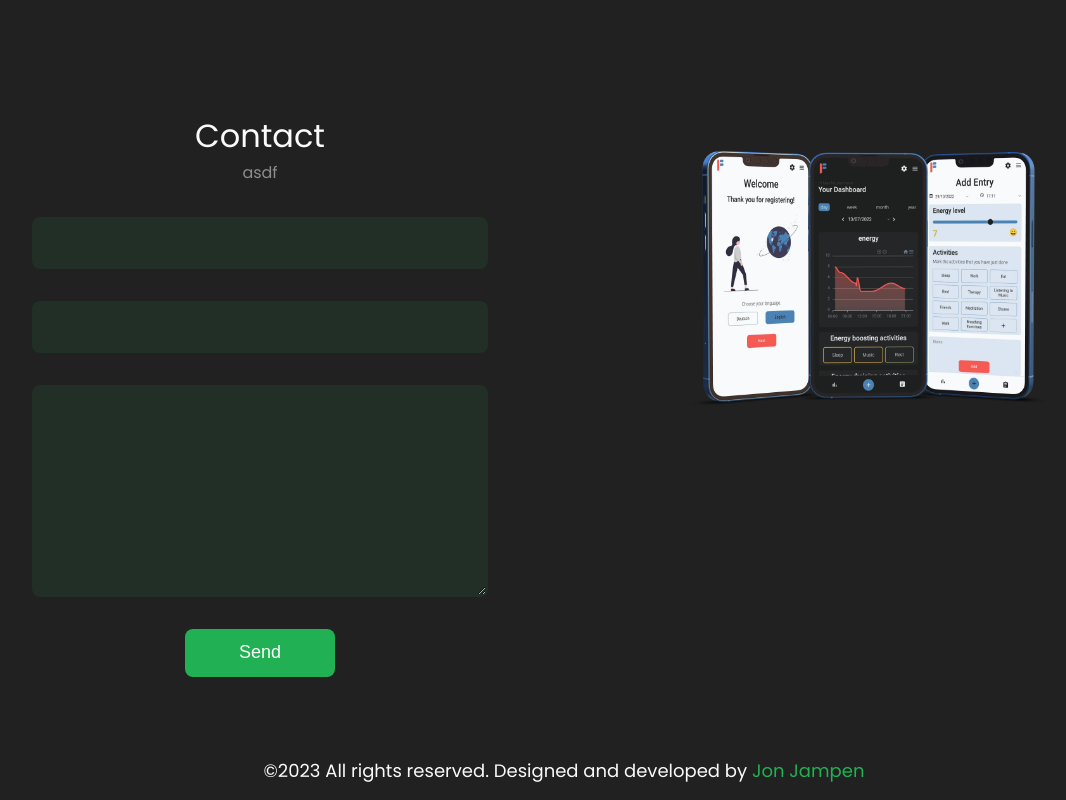
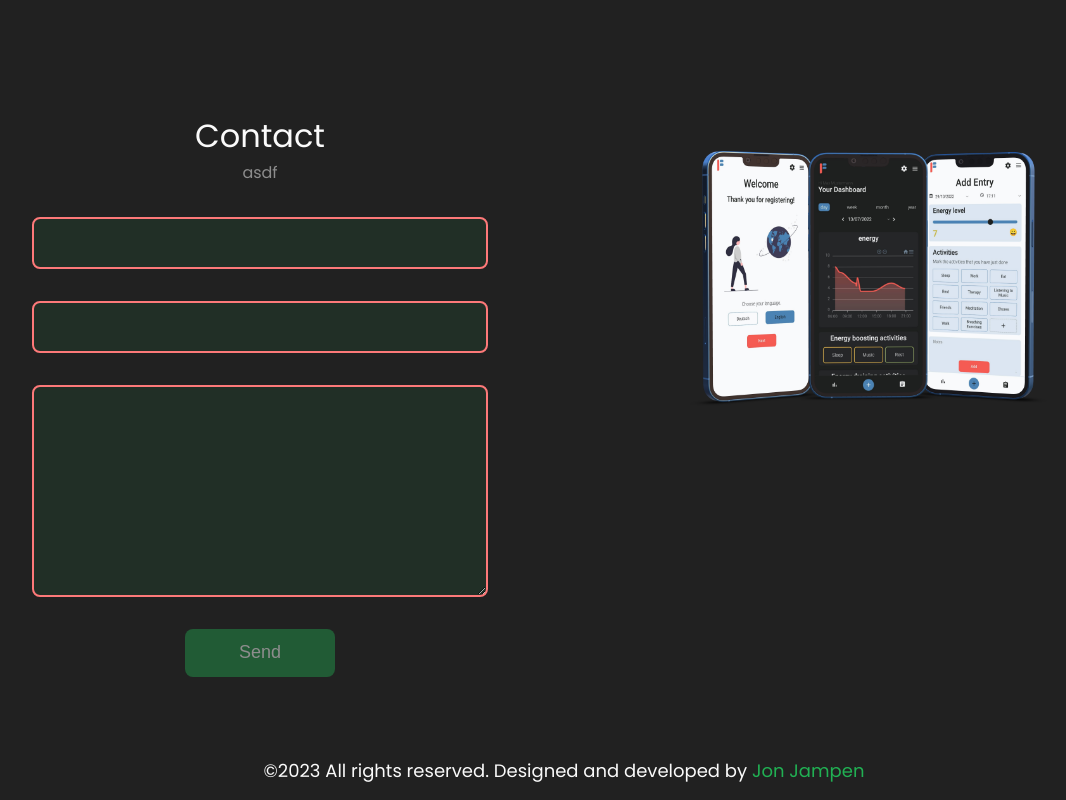
Before and after one commit to jonjampen/portfolio, a SvelteKit app: page / in a window 1280 px wide. Shown: the part 1424-2224 px from the top of the page, without its empty margins (76-1142 px from the left). Built offline with nearby package versions, Linux system fonts and the light colour scheme.

Commit message:
Form validation

```diff
--- a/src/global.scss
+++ b/src/global.scss
@@ -10,6 +10,7 @@
     --primary-transparent: #21b05318;
     --primary-semi-transparent: #21b05367;
     --gray: #8d8d8d;
+    --error: rgb(253, 121, 121);
 
 
     --background: var(--black);
@@ -87,6 +88,11 @@ button {
         cursor: pointer;
         background-color: var(--primary);
         color: var(--white);
+
+        &:disabled {
+            background-color: var(--primary-semi-transparent);
+            color: var(--gray);
+        }
     }
 }
 
--- a/src/routes/Contact.svelte
+++ b/src/routes/Contact.svelte
@@ -1,11 +1,30 @@
+<script>
+	import { onMount } from 'svelte';
+	let name,
+		email,
+		message,
+		nameClass = 'valid',
+		emailClass = 'valid',
+		messageClass = 'valid',
+		disabled = true,
+		title = 'Please fill out all fields';
+
+	$: name ? (nameClass = 'valid') : (nameClass = '');
+	$: email && email.includes('@') ? (emailClass = 'valid') : (emailClass = '');
+	$: message ? (messageClass = 'valid') : (messageClass = '');
+
+	$: nameClass == 'valid' && emailClass == 'valid' && messageClass == 'valid'
+		? ((disabled = false), (title = 'send message'))
+		: ((disabled = true), (title = 'Please fill out all fields'));
+</script>
+
 <section class="contactForm">
 	<h2>Contact</h2>
 	<h6>asdf</h6>
-
 	<form action="">
-		<input type="text" name="name" id="nameField" />
-		<input type="email" name="email" id="emailField" />
-		<textarea name="message" id="messageField" />
-		<button class="primary">Send</button>
+		<input type="text" name="name" id="nameField" bind:value={name} class={nameClass} />
+		<input type="email" name="email" id="emailField" bind:value={email} class={emailClass} />
+		<textarea name="message" id="messageField" bind:value={message} class={messageClass} />
+		<button class="primary" {disabled} {title}>Send</button>
 	</form>
 </section>
--- a/src/style/contact.scss
+++ b/src/style/contact.scss
@@ -24,6 +24,22 @@ section.contact {
             & input,
             & textarea {
                 width: 80%;
+
+                &:not(.valid) {
+                    border: 2px solid var(--error);
+                }
+            }
+
+            input:active,
+            input:focus,
+            textarea:active,
+            textarea:focus {
+                border: 2px solid var(--error);
+                outline: none;
+
+                &.valid {
+                    border: 2px solid var(--primary);
+                }
             }
         }
     }
```
